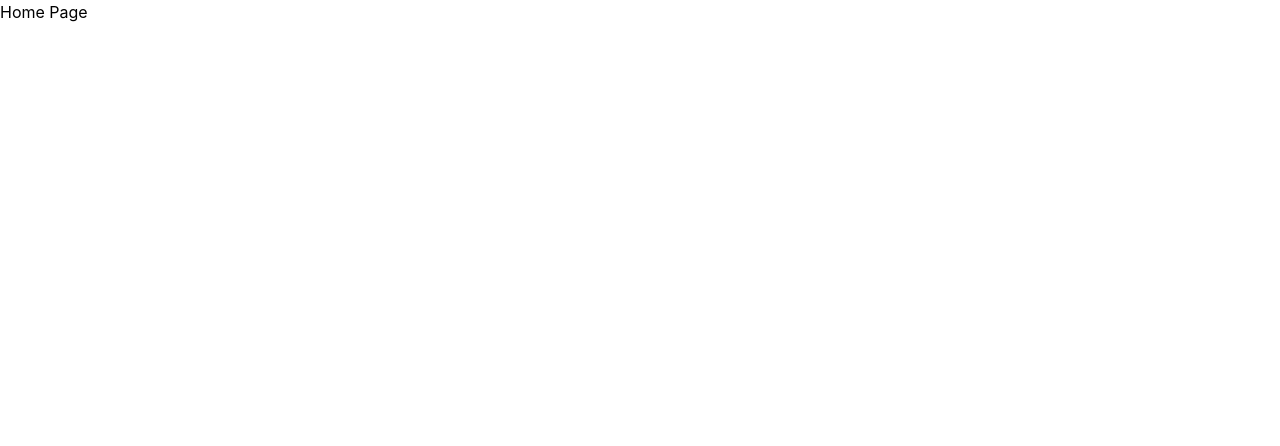
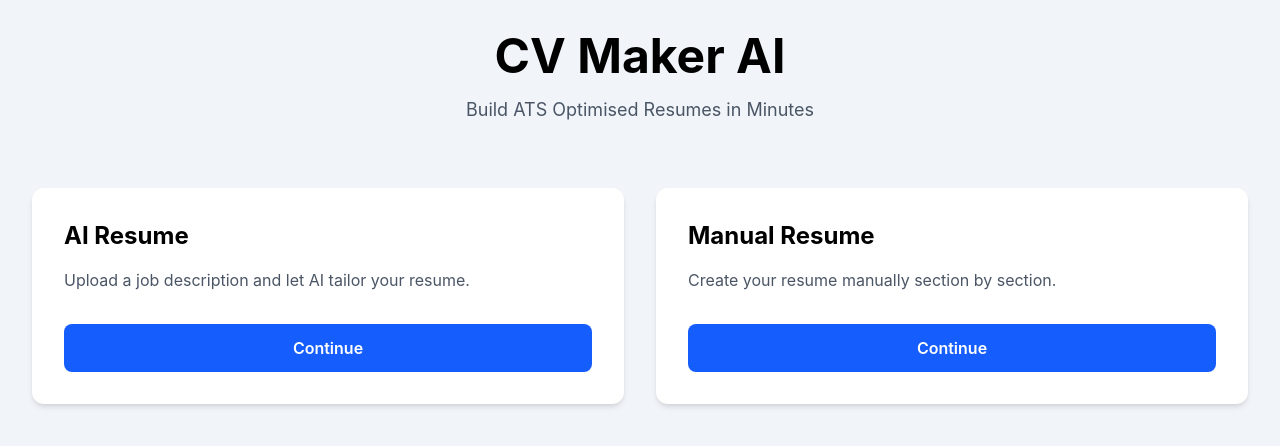
Before and after one commit to sakshi-nandgude/CvMaker, a React (Vite) app in the folder frontend/: page / in a window 1280 px wide. Shown: the top 446 px of the page. Built offline with nearby package versions, Linux system fonts and the light colour scheme.

Commit message:
Create landing page and reusable UI components

```diff
--- /dev/null
+++ b/frontend/src/components/common/Button.tsx
@@ -0,0 +1,17 @@
+type Props = {
+  text: string;
+  onClick?: () => void;
+};
+
+function Button({ text, onClick }: Props) {
+  return (
+    <button
+      onClick={onClick}
+      className="w-full rounded-lg bg-blue-600 px-4 py-3 font-semibold text-white transition hover:bg-blue-700"
+    >
+      {text}
+    </button>
+  );
+}
+
+export default Button;
--- /dev/null
+++ b/frontend/src/components/common/Card.tsx
@@ -0,0 +1,15 @@
+import type { ReactNode } from "react";
+
+type Props = {
+  children: ReactNode;
+};
+
+function Card({ children }: Props) {
+  return (
+    <div className="rounded-xl bg-white p-8 shadow-md">
+      {children}
+    </div>
+  );
+}
+
+export default Card;
--- /dev/null
+++ b/frontend/src/layout/MainLayout.tsx
@@ -0,0 +1,17 @@
+import type { ReactNode } from "react";
+
+type Props = {
+  children: ReactNode;
+};
+
+function MainLayout({ children }: Props) {
+  return (
+    <div className="min-h-screen bg-slate-100">
+      <div className="mx-auto max-w-7xl p-8">
+        {children}
+      </div>
+    </div>
+  );
+}
+
+export default MainLayout;
--- a/frontend/src/pages/Home/HomePage.tsx
+++ b/frontend/src/pages/Home/HomePage.tsx
@@ -1,5 +1,68 @@
+import { useNavigate } from "react-router-dom";
+
+import MainLayout from "../../layout/MainLayout";
+import Card from "../../components/common/Card";
+import Button from "../../components/common/Button";
+
 function HomePage() {
-  return <h1>Home Page</h1>;
+
+  const navigate = useNavigate();
+
+  return (
+    <MainLayout>
+
+      <div className="mb-16 text-center">
+
+        <h1 className="text-5xl font-bold">
+          CV Maker AI
+        </h1>
+
+        <p className="mt-4 text-lg text-gray-600">
+          Build ATS Optimised Resumes in Minutes
+        </p>
+
+      </div>
+
+      <div className="grid gap-8 md:grid-cols-2">
+
+        <Card>
+
+          <h2 className="mb-4 text-2xl font-bold">
+            AI Resume
+          </h2>
+
+          <p className="mb-8 text-gray-600">
+            Upload a job description and let AI tailor your resume.
+          </p>
+
+          <Button
+            text="Continue"
+            onClick={() => navigate("/ai")}
+          />
+
+        </Card>
+
+        <Card>
+
+          <h2 className="mb-4 text-2xl font-bold">
+            Manual Resume
+          </h2>
+
+          <p className="mb-8 text-gray-600">
+            Create your resume manually section by section.
+          </p>
+
+          <Button
+            text="Continue"
+            onClick={() => navigate("/manual")}
+          />
+
+        </Card>
+
+      </div>
+
+    </MainLayout>
+  );
 }
 
 export default HomePage;
```
